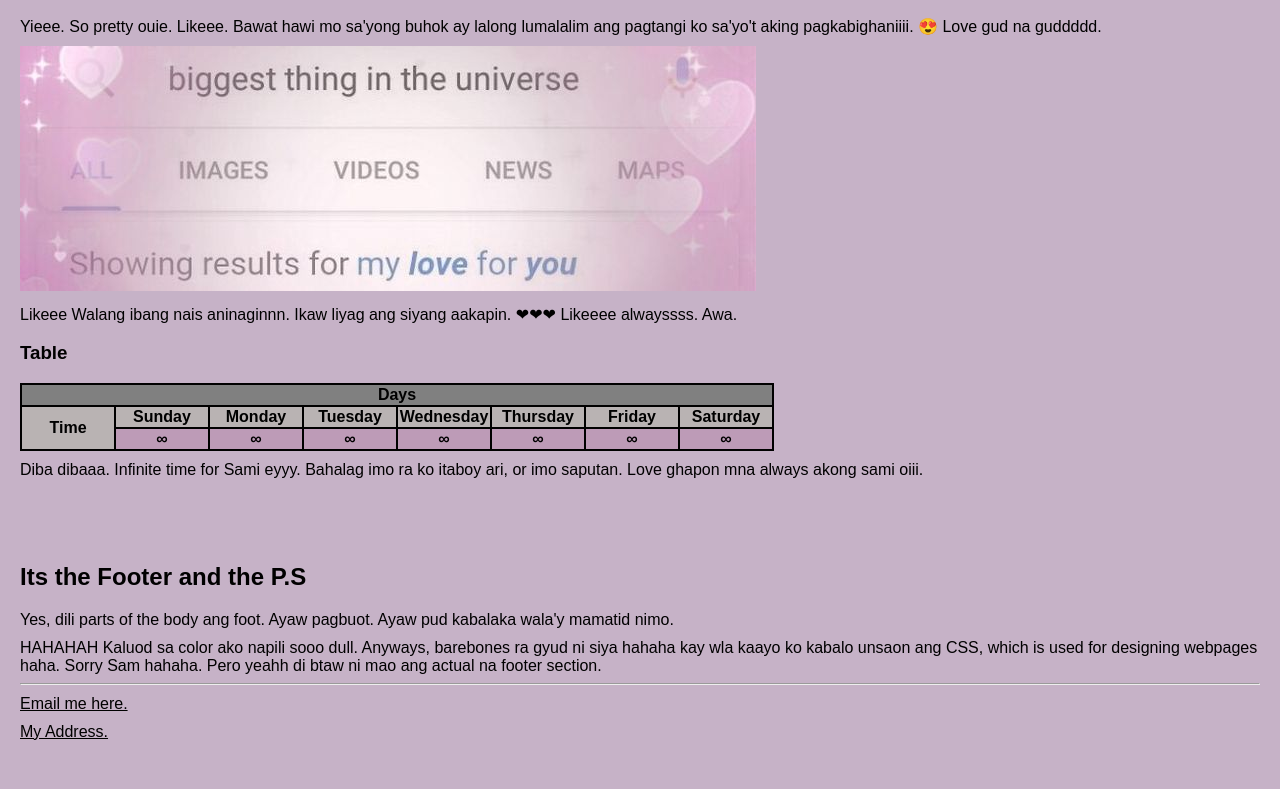
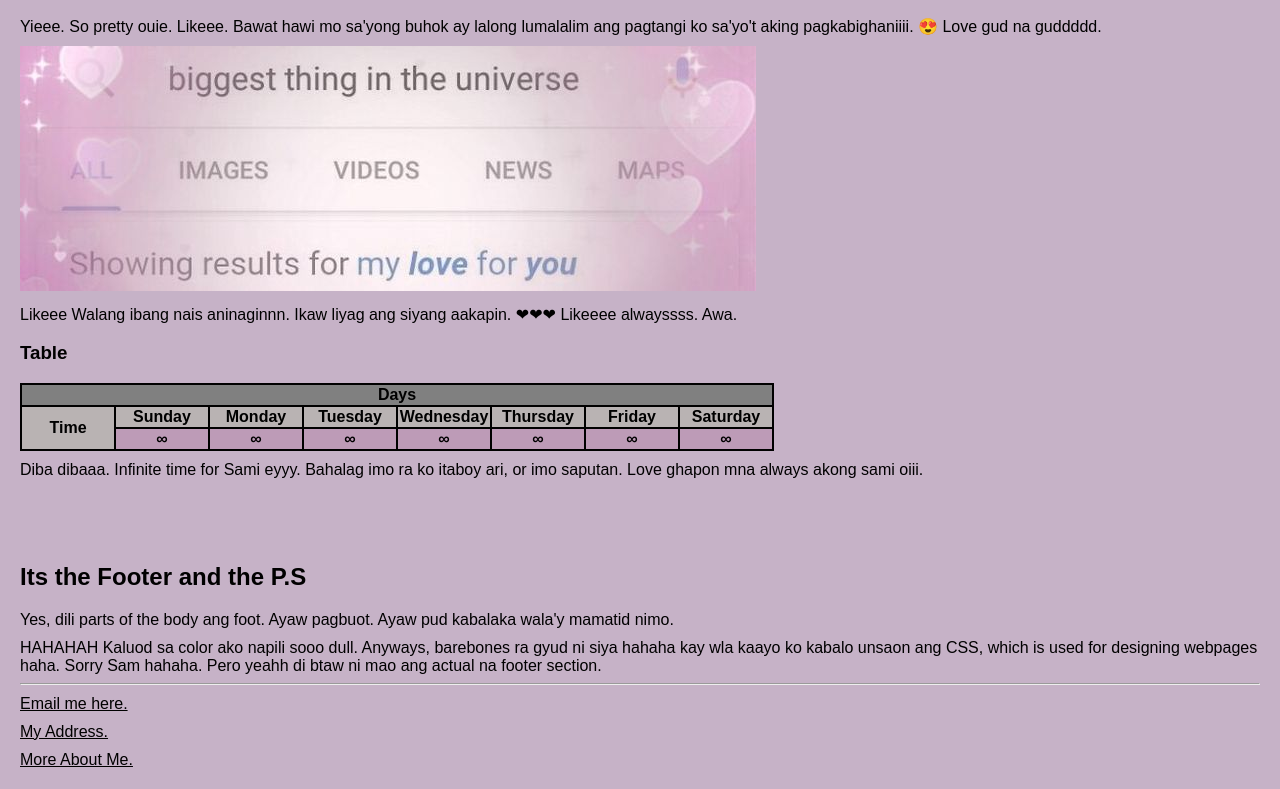
Before and after one commit to Gianne818/Sami, a plain HTML site: page page3.html in a window 1280 px wide. Shown: the part 2253-3042 px from the top of the page. Before the commit the page ends 3014 px from the top, so only its background shows below. Drawn offline with Linux system fonts and the light colour scheme; a web font is replaced by a local one.

Commit message:
Update page3.html

```diff
--- a/page3.html
+++ b/page3.html
@@ -138,6 +138,7 @@
            <footer>
                 <p "><a href="mailto: cruzgian008@gmail.com" style="color: black;"> Email me here.</a></p>
                 <p><a href="https://maps.app.goo.gl/6KWCnRaAnEYLfh3h7" style="color: black;">My Address.</a></p>
+               <p><a href="CruzCG.html" style="color: black;">More About Me.</a></p>
            </footer>
 
         </div>
```
